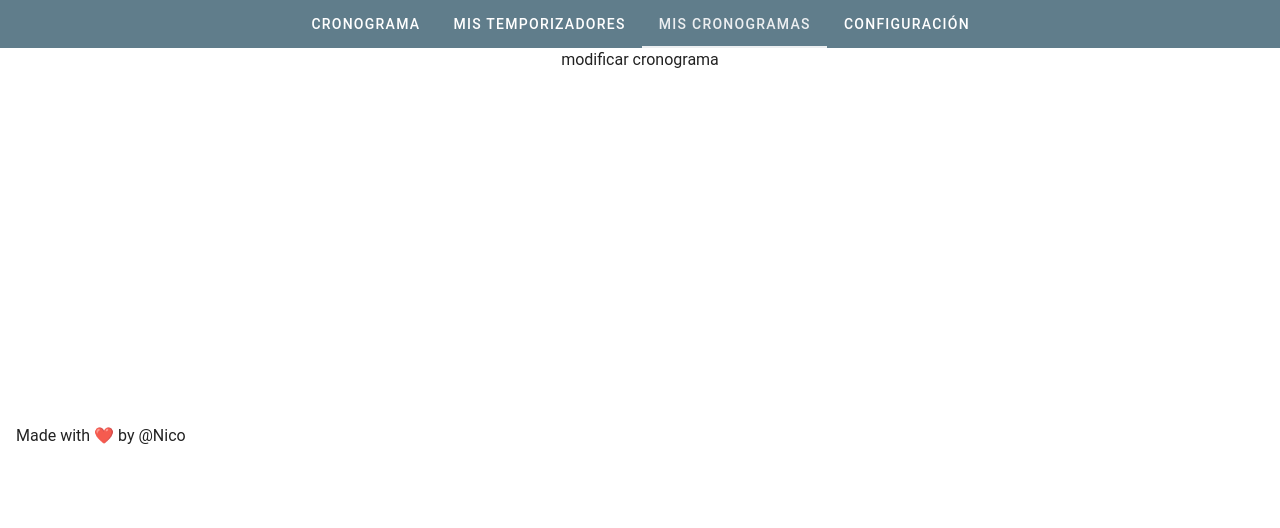
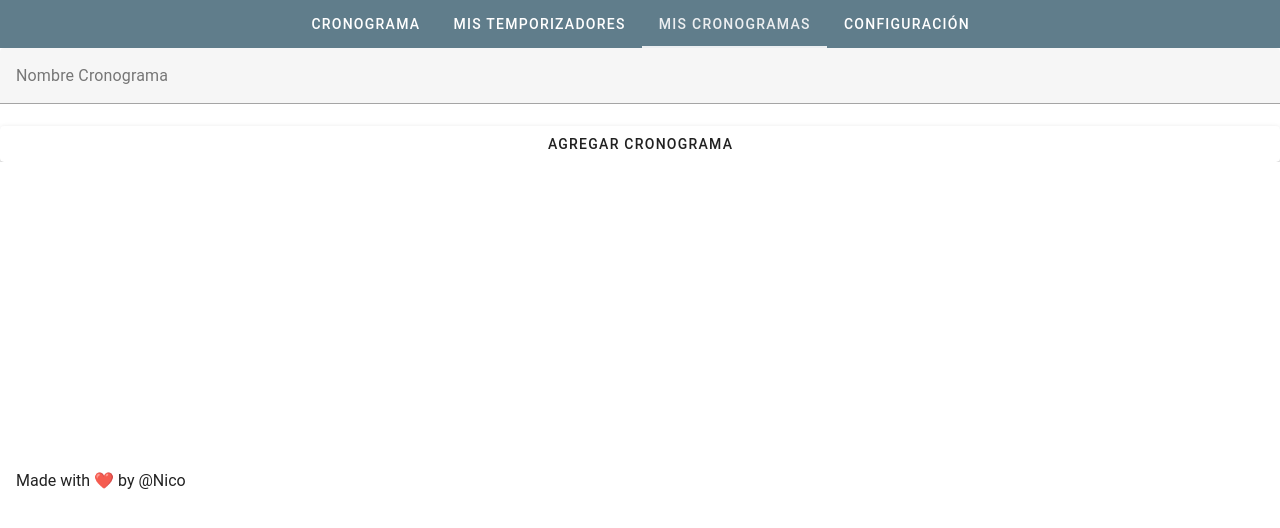
Before and after one commit to NicolasAriasUfro/Crono, a Vue app: page /#/mis-cronogramas in a window 1280 px wide. Shown: the top 528 px of the page. Built offline with nearby package versions, Linux system fonts and the light colour scheme.

Commit message:
move add schedule function

```diff
--- a/src/views/ModifyScheduleView.vue
+++ b/src/views/ModifyScheduleView.vue
@@ -1,9 +1,27 @@
 <script>
+import { useScheduleStore } from "@/stores/SheduleStore";
+
 export default {
   name: "ModifyScheduleView",
+  methods: { useScheduleStore },
+  data() {
+    return {
+      nameSchedule: "",
+    };
+  },
 };
 </script>
 
-<template>modificar cronograma</template>
+<template>
+  <v-form>
+    <v-text-field
+      label="Nombre Cronograma"
+      v-model="nameSchedule"
+    ></v-text-field>
+  </v-form>
+  <v-btn @click.prevent="useScheduleStore().addSchedule(this.nameSchedule)">
+    agregar Cronograma
+  </v-btn>
+</template>
 
 <style scoped></style>
```
